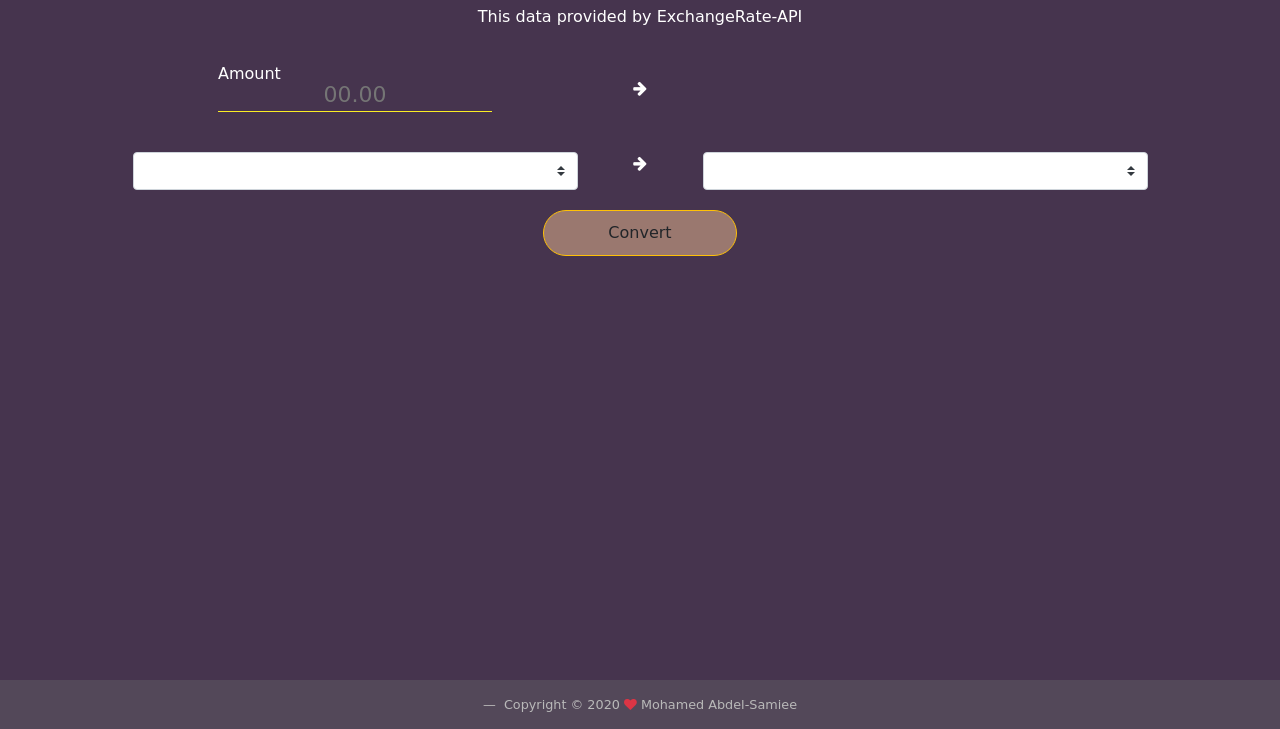
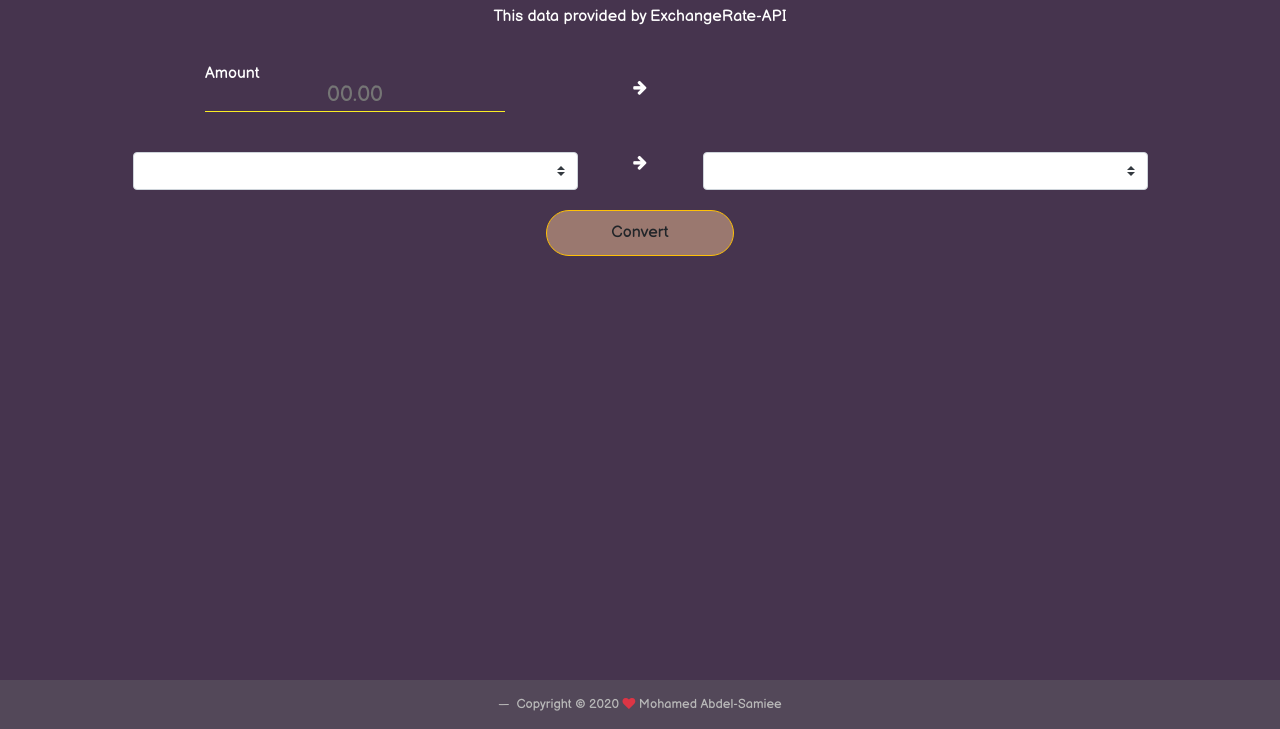
Before and after one commit to Mohamed-a591/currency-convertion, a plain HTML site: page index.html in a window 1280 px wide. Shown: the part 71-800 px from the top of the page. Drawn offline with Linux system fonts and the light colour scheme; no server answers; some icons are missing.

Commit message:
change font

```diff
--- a/css/css file.css
+++ b/css/css file.css
@@ -19,7 +19,7 @@ main colors:
 body
 {
 
-    font-family: cursive;
+    font-family:  'Balsamiq Sans', cursive;;
     background:var(--background);
     text-align: center;
     color: white;
--- a/index.html
+++ b/index.html
@@ -10,6 +10,7 @@
     <title>currency convertion</title>
     <link rel="stylesheet" href="https://cdnjs.cloudflare.com/ajax/libs/font-awesome/4.7.0/css/font-awesome.min.css">
     <link href="https://fonts.googleapis.com/css2?family=Bangers&display=swap" rel="stylesheet">
+    <link href="https://fonts.googleapis.com/css2?family=Balsamiq+Sans:ital,wght@0,400;1,700&display=swap" rel="stylesheet">
     <link rel="stylesheet" type="text/css" href="bootstrap/bootstrap.css" />
     <link rel="stylesheet" type="text/css" href="css/css%20file.css" />
   </head>
```
